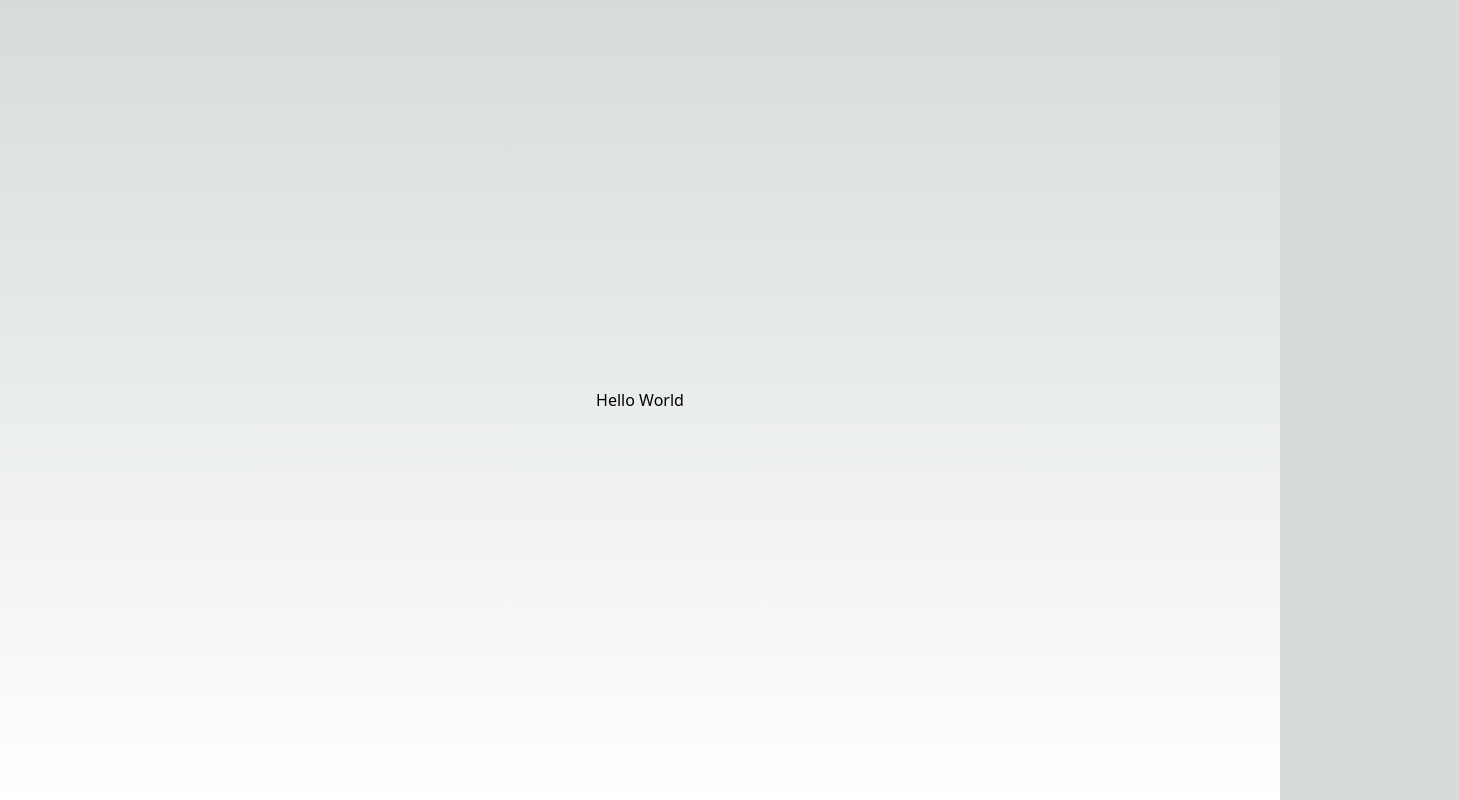
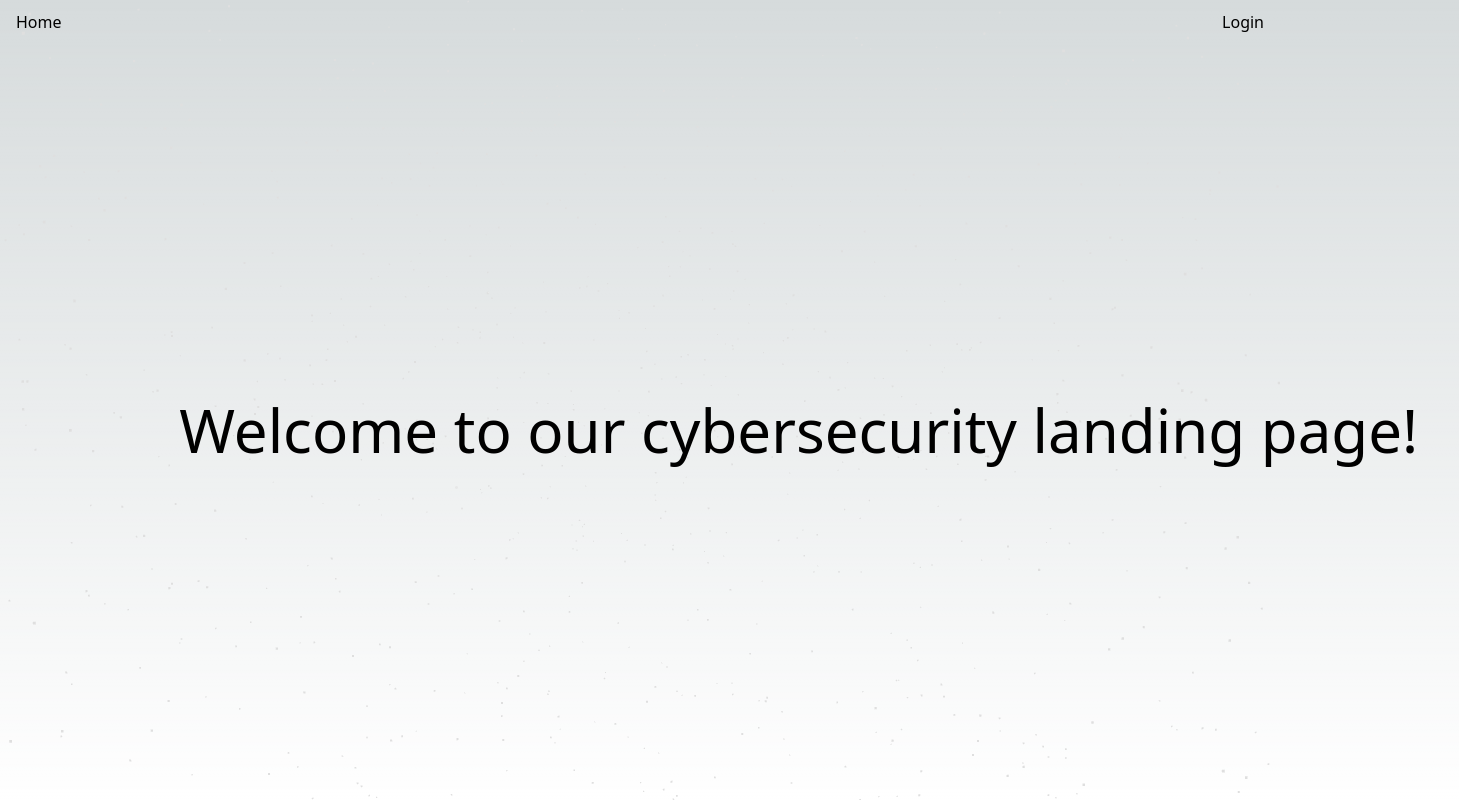
Before and after one commit to Ninjacornix/FrontEdHackathon, a Next.js app in the folder client/frontend/: page / in a window 1280 px wide. Shown: the whole page, 1459 px wide, since content can reach past the window. Built offline with nearby package versions, Linux system fonts and the light colour scheme.

Commit message:
add landing page

```diff
--- /dev/null
+++ b/client/frontend/components/3d/rotatingStars.jsx
@@ -0,0 +1,19 @@
+import React from 'react'
+import { useFrame } from '@react-three/fiber'
+import { OrbitControls, Stars } from '@react-three/drei'
+
+export default function RotatingStars() {
+    const mymesh = React.useRef()
+
+    useFrame(({clock}) => {
+        mymesh.current.rotation.x = clock.getElapsedTime() * 0.03
+        mymesh.current.rotation.y = clock.getElapsedTime() * 0.03
+    })
+
+    return (
+        <mesh ref={mymesh} className="w-screen h-screen">
+            <Stars />
+            <OrbitControls />
+        </mesh>
+    )
+}
--- /dev/null
+++ b/client/frontend/components/layout/landingPageNavbar.jsx
@@ -0,0 +1,11 @@
+export default function landingPageNavbar() {
+    // make navigation bar
+    return (
+        <nav className="bg-transparent border-dark-200 px-2 sm:px-4 py-2.5 rounded absolute w-screen">
+            <ul className="flex flex-row justify-between">
+                <li><a href="#">Home</a></li>
+                <li><a href="#">Login</a></li>
+            </ul>
+	    </nav>
+    )
+}
--- a/client/frontend/pages/api/hello.js
+++ /dev/null
@@ -1,5 +0,0 @@
-// Next.js API route support: https://nextjs.org/docs/api-routes/introduction
-
-export default function handler(req, res) {
-  res.status(200).json({ name: 'John Doe' })
-}
--- /dev/null
+++ b/client/frontend/pages/api/landingpage.js
@@ -0,0 +1,19 @@
+import React from 'react'
+import {Canvas, useFrame} from '@react-three/fiber'
+
+import RotatingStars from '../../components/3d/rotatingStars'
+import LandingPageNavbar from '../../components/layout/landingPageNavbar'
+
+export default function LandingPage() {
+    return (
+        <div className="w-screen h-screen">
+            <LandingPageNavbar />
+            <Canvas>
+                <RotatingStars/>
+            </Canvas>
+            <div className='absolute inset-y-2/4 text-center flex w-screen' style={{ left: "14%"}}>
+                <h1 className="text-6xl text-center absoulte">Welcome to our cybersecurity landing page!</h1>
+            </div>
+        </div>
+    )
+}
--- a/client/frontend/pages/index.js
+++ b/client/frontend/pages/index.js
@@ -1,23 +1,9 @@
-import Head from 'next/head'
-import Image from 'next/image'
-import { Inter } from 'next/font/google'
-import styles from '@/styles/Home.module.css'
-
-const inter = Inter({ subsets: ['latin'] })
+import LandingPage from './api/landingpage'
 
 export default function Home() {
   return (
     <>
-      <Head>
-        <title>Create Next App</title>
-        <meta name="description" content="Generated by create next app" />
-        <meta name="viewport" content="width=device-width, initial-scale=1" />
-        <link rel="icon" href="/favicon.ico" />
-      </Head>
-      <main className="flex items-center justify-center h-screen w-full">
-        <h1>Hello World</h1>
-
-      </main>
+      <LandingPage />
     </>
   )
 }
--- /dev/null
+++ b/client/frontend/styles/LandingPageStyle.css
@@ -0,0 +1,3 @@
+.lph1{
+    left: 35%;
+}
```
Also changed, not shown: client/frontend/package.json (+6 -1 lines), client/frontend/styles/RotatingStarsStyle.css (added, +8 -0 lines), client/frontend/styles/NavigationBarStyle.css (added), 1 other file (tests, documents, lock files or other folders).
